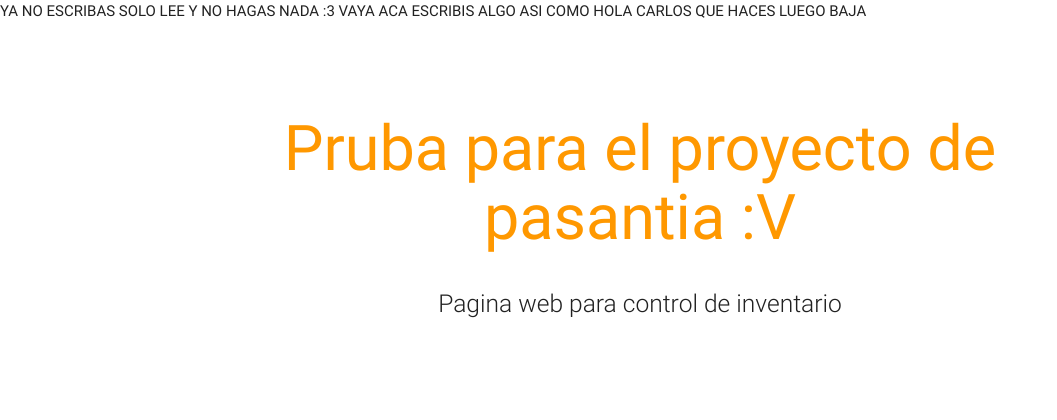
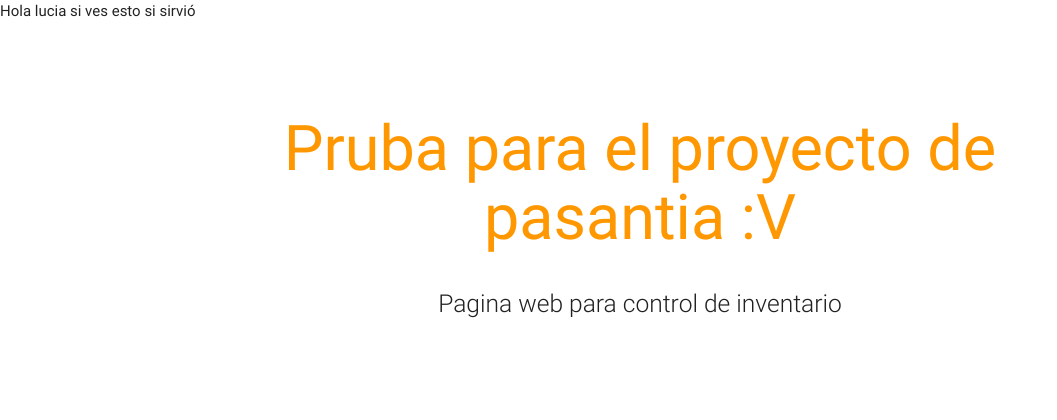
Before and after one commit to karlalucia/ProtoProject, a PHP site: page / in a window 1280 px wide. Shown: the top 420 px of the page, without its empty margins (0-1057 px from the left). Run offline with PHP 8.4, Linux system fonts and the light colour scheme; some libraries are stand-ins or nearby versions.

Commit message:
Hola
Te adoro

```diff
--- a/menu.php
+++ b/menu.php
@@ -1,11 +1 @@
-YA NO ESCRIBAS
-
-SOLO LEE Y NO HAGAS NADA :3
-VAYA ACA ESCRIBIS ALGO ASI COMO
-
-
-HOLA CARLOS QUE HACES
-
-
-
-LUEGO BAJA
+Hola lucia si ves esto si sirvió
```
